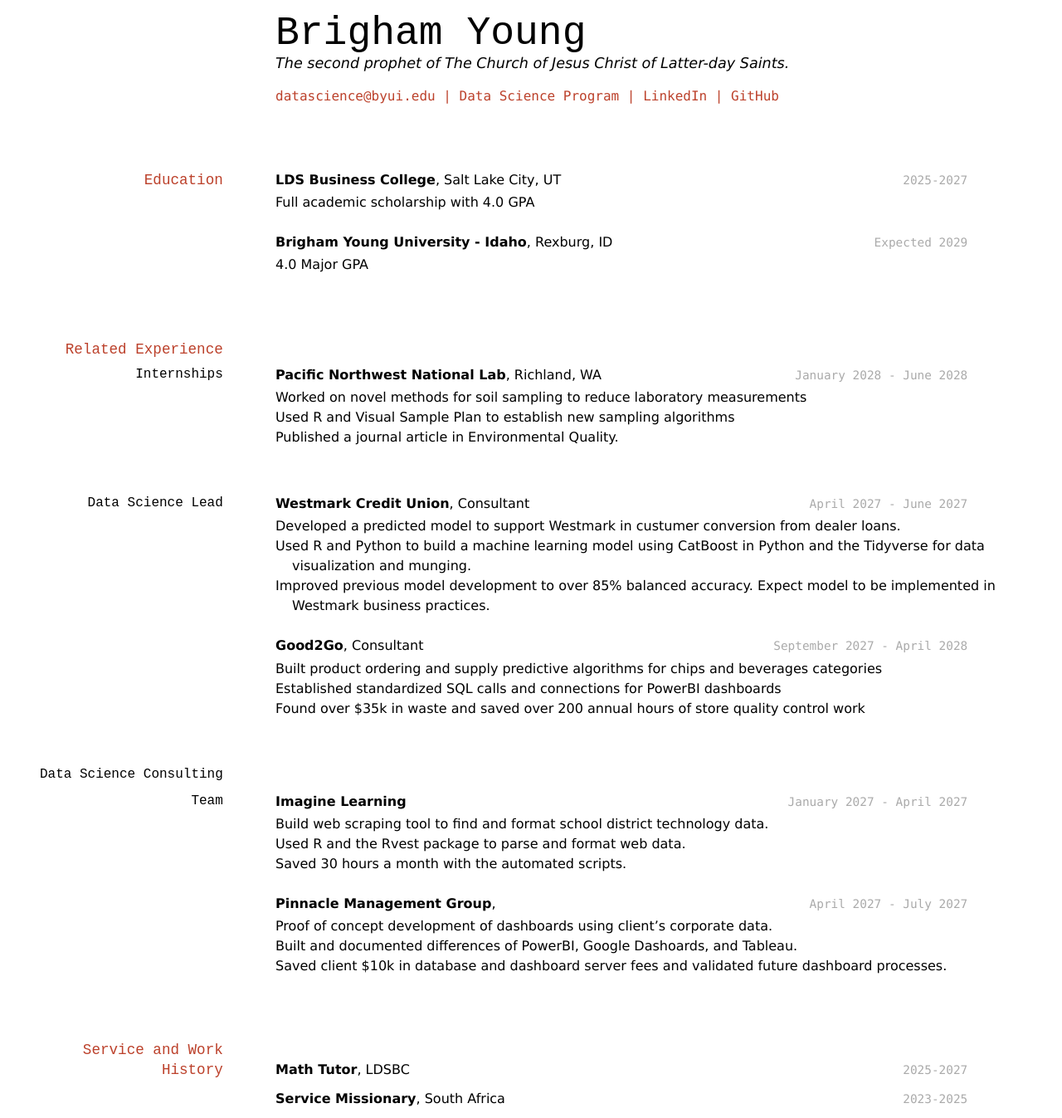
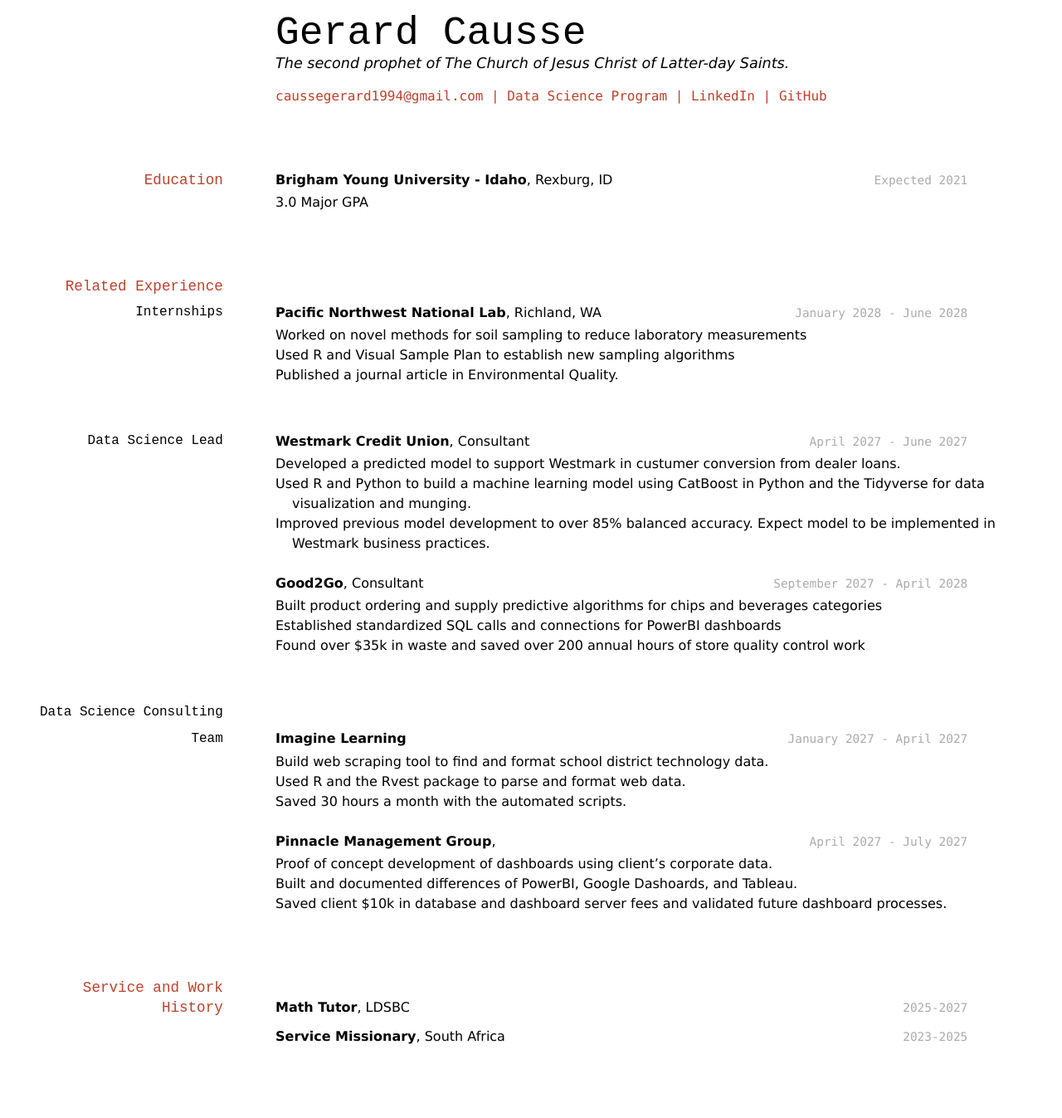
Before and after one commit to GrodCausse/Resume, a Jekyll site: the page built from docs/index.md, in a window 1280 px wide. Shown: the whole page at 83% size. Built offline with Jekyll 4.4.1, drawn with Linux system fonts in a browser that asks for light colours; after the commit the page ends 1272 px from its top, so only the background shows below that.

Commit message:
Update index.md

```diff
--- a/docs/index.md
+++ b/docs/index.md
@@ -1,30 +1,25 @@
 ---
 layout: cv
-title: Brigham Young's Resume
+title: Gerard Causse's Resume
 ---
-# Brigham Young
+# Gerard Causse
 The second prophet of The Church of Jesus Christ of Latter-day Saints.
 
 <div id="webaddress">
-<a href="datascience@byui.edu">datascience@byui.edu</a>
+<a href="datascience@byui.edu">caussegerard1994@gmail.com</a>
 | <a href="https://byuidatascience.github.io/development.html">Data Science Program</a>
-| <a href="https://www.linkedin.com/groups/13537407/">LinkedIn</a>
-| <a href="https://github.com/byuids-resumes">GitHub</a>
+| <a href="https://www.linkedin.com/in/gerard-causse-b4b88413a/">LinkedIn</a>
+| <a href="https://github.com/GrodCausse">GitHub</a>
 </div>
 
 <!-- https://www.monique.tech/the-art-of-markdown -->
 
 ## Education
 
-`2025-2027`
-__LDS Business College__, Salt Lake City, UT
-
-- Full academic scholarship with 4.0 GPA
-
-`Expected 2029`
+`Expected 2021`
 __Brigham Young University - Idaho__, Rexburg, ID
 
-- 4.0 Major GPA
+- 3.0 Major GPA
 
 
 ## Related Experience
```
